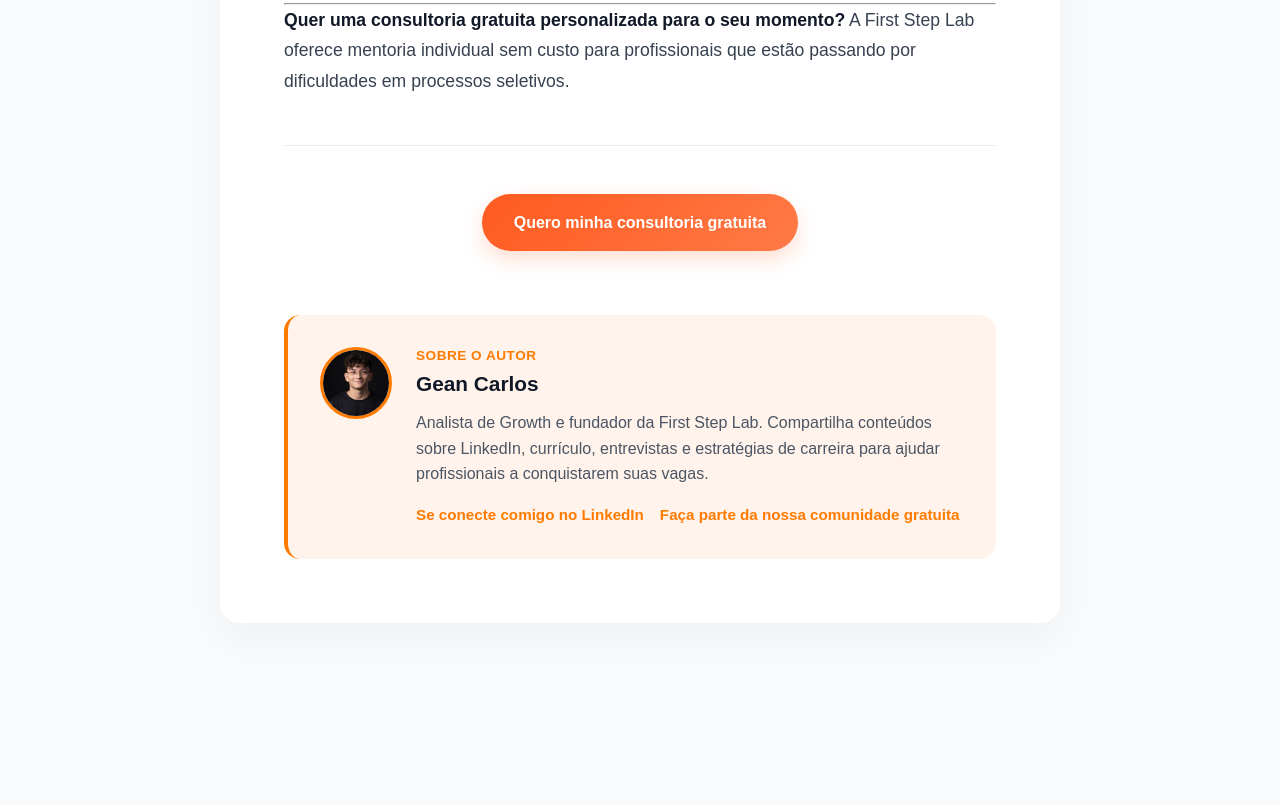
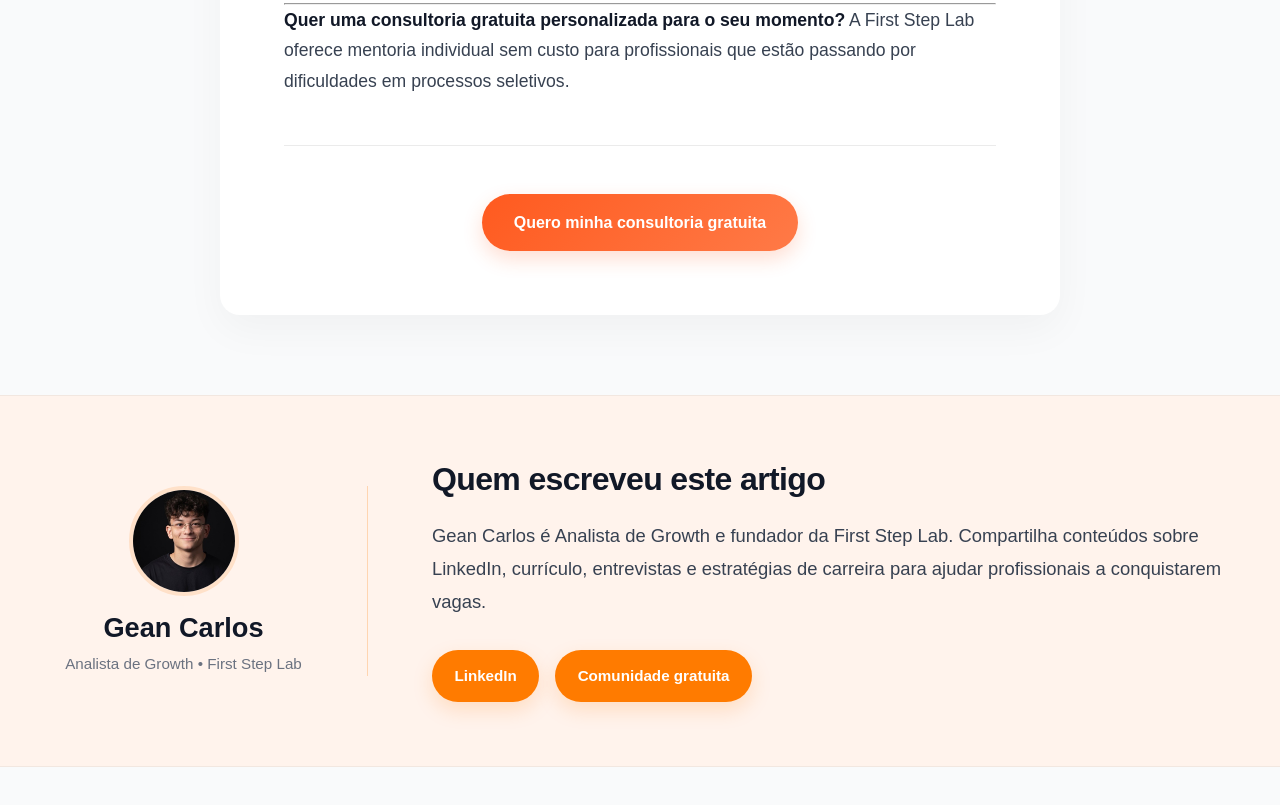
Before and after one commit to Geanccr07/fsl-blog, an Astro site: page /consultoria-de-carreira-gratuita in a window 1280 px wide. Shown: the part 5509-6314 px from the top of the page. Before the commit the page ends 6212 px from the top, so only its background shows below. Built offline with nearby package versions, Linux system fonts and the light colour scheme; Astro itself is replaced by a stand-in of ours.

Commit message:
novo bloco do autor

```diff
--- a/src/content/blog/consultoria-de-carreira-gratuita.md
+++ b/src/content/blog/consultoria-de-carreira-gratuita.md
@@ -6,7 +6,7 @@ author: "Gean Carlos"
 authorRole: "Growth Analyst | First Step Lab"
 authorImage: "/gean.jpg"
 seoTitle: "Consultoria de carreira gratuita"
-tags: ["consultoria de carreira", "carreira", "primeiro emprego", "recolocação profissional", "mentoria gratuita"]
+tags: ["consultoria de carreira", "carreira", "recolocação profissional", "mentoria gratuita"]
 cta_text: "Quero minha consultoria gratuita"
 cta_url: "https://firststeplab.com.br/#leadForm"
 
--- a/src/pages/[slug].astro
+++ b/src/pages/[slug].astro
@@ -255,7 +255,13 @@ height="0" width="0" style="display:none;visibility:hidden"></iframe></noscript>
       }
 
 
-<section class="author-bio">
+</article>
+
+<section class="author-bio-wrapper">
+
+  <div class="author-bio">
+
+    <div class="author-bio-left">
 
       <img
         src="/gean.jpg"
@@ -263,18 +269,24 @@ height="0" width="0" style="display:none;visibility:hidden"></iframe></noscript>
         class="author-bio-avatar"
       />
 
-  <div class="author-bio-content">
-
-    <h2>Sobre o Autor</h2>
+      <div class="author-bio-meta">
 
         <h3>Gean Carlos</h3>
 
+        <span>Analista de Growth • First Step Lab</span>
+
+      </div>
+
+    </div>
+
+    <div class="author-bio-right">
+
+      <h2>Quem escreveu este artigo</h2>
+
       <p>
-      Analista de Growth e fundador da First Step Lab.
-      Compartilha conteúdos sobre LinkedIn,
-      currículo, entrevistas e estratégias
-      de carreira para ajudar profissionais
-      a conquistarem suas vagas.
+        Gean Carlos é Analista de Growth e fundador da First Step Lab.
+        Compartilha conteúdos sobre LinkedIn, currículo, entrevistas
+        e estratégias de carreira para ajudar profissionais a conquistarem vagas.
       </p>
 
       <div class="author-links">
@@ -283,15 +295,17 @@ height="0" width="0" style="display:none;visibility:hidden"></iframe></noscript>
           href="https://www.linkedin.com/in/gean-carlos-ribeiro/"
           target="_blank"
         >
-        Se conecte comigo no LinkedIn
+          LinkedIn
         </a>
 
         <a
           href="https://firststeplab.com.br/#leadForm"
           target="_blank"
         >
-        Faça parte da nossa comunidade gratuita
+          Comunidade gratuita
         </a>
+
+      </div>
 
     </div>
 
--- a/src/styles/blog.css
+++ b/src/styles/blog.css
@@ -318,69 +318,121 @@ html {
 }
 
 /* ==========================================================================
-   7. COMPONENTES: BIO DO AUTOR (Fim do artigo)
+   7. BIO DO AUTOR (Fim do artigo)
    ========================================================================== */
+
+.author-bio-wrapper {
+  width: 100vw;
+  margin-left: calc(50% - 50vw);
+  margin-top: 5rem;
+  background: #fff3ec;
+  border-top: 1px solid rgba(0,0,0,0.05);
+  border-bottom: 1px solid rgba(0,0,0,0.05);
+}
+
 .author-bio {
-  margin-top: 4rem;
-  background: #fff3ec;
-  border-left: 4px solid #ff7b00;
-  padding: 2rem;
-  border-radius: 16px;
-  display: flex; /* Mudança para ficar lado a lado e ocupar menos altura */
-  align-items: flex-start;
-  gap: 1.5rem;
+  max-width: 1280px;
+  margin: 0 auto;
+  padding: 4rem 3rem;
+
+  display: grid;
+  grid-template-columns: 320px 1fr;
+  gap: 4rem;
+  align-items: center;
+}
+
+.author-bio-left {
+  display: flex;
+  flex-direction: column;
+  align-items: center;
+  text-align: center;
+
+  padding-right: 3rem;
+  border-right: 1px solid rgba(255,123,0,0.25);
 }
 
 .author-bio-avatar {
-  width: 72px; /* Reduzido de 110px para ocupar menos espaço */
-  height: 72px;
+  width: 110px;
+  height: 110px;
   border-radius: 50%;
   object-fit: cover;
-  border: 3px solid #ff7b00;
-  flex-shrink: 0;
+
+  border: 4px solid rgba(255,123,0,0.15);
+
+  margin-bottom: 1rem;
 }
 
-.author-bio-content h2 {
-  font-size: 0.85rem;
-  text-transform: uppercase;
-  letter-spacing: 0.5px;
-  color: #ff7b00;
-  margin-top: 0;
-  margin-bottom: 4px;
+.author-bio-meta h3 {
+  margin: 0;
+  font-size: 1.7rem;
+  color: #111827;
+  line-height: 1.2;
 }
 
-.author-bio-content h3 {
-  font-size: 1.3rem;
-  color: #111827;
-  margin-top: 0;
-  margin-bottom: 12px;
+.author-bio-meta span {
+  display: block;
+  margin-top: 0.5rem;
+
+  font-size: 0.95rem;
+  color: #6b7280;
+  line-height: 1.5;
 }
 
-.author-bio-content p {
-  margin-bottom: 16px;
-  color: #4b5563;
-  font-size: 1rem;
-  line-height: 1.6;
+.author-bio-right h2 {
+  margin-top: 0;
+  margin-bottom: 1.25rem;
+
+  font-size: 2rem;
+  line-height: 1.2;
+  color: #111827;
+  letter-spacing: -0.02em;
+}
+
+.author-bio-right p {
+  font-size: 1.15rem;
+  line-height: 1.8;
+  color: #374151;
+
+  max-width: 900px;
+
+  margin-bottom: 2rem;
 }
 
 .author-links {
   display: flex;
-  gap: 16px;
+  gap: 1rem;
   flex-wrap: wrap;
 }
 
 .author-links a {
-  color: #ff7b00;
+  display: inline-flex;
+  align-items: center;
+  justify-content: center;
+
+  padding: 0.85rem 1.4rem;
+
+  border-radius: 999px;
+
+  background: #ff7b00;
+  color: white;
+
+  text-decoration: none;
   font-weight: 600;
   font-size: 0.95rem;
-  text-decoration: none;
-  transition: color 0.2s;
+
+  transition:
+    transform 0.2s ease,
+    opacity 0.2s ease,
+    box-shadow 0.2s ease;
+
+  box-shadow: 0 8px 20px rgba(255,123,0,0.18);
 }
 
 .author-links a:hover {
-  color: #e66a00;
-  text-decoration: underline;
+  transform: translateY(-2px);
+  opacity: 0.95;
 }
+
 
 /* ==========================================================================
    8. RESPONSIVIDADE (MOBILE)
@@ -484,3 +536,57 @@ html {
     max-width: 320px;
   }
 }
+
+  /* BIO DO AUTOR (Fim do artigo) */
+@media (max-width: 768px) {
+
+  .author-bio-wrapper {
+    margin-top: 3rem;
+  }
+
+  .author-bio {
+    grid-template-columns: 1fr;
+    gap: 2rem;
+
+    padding: 2.5rem 1.5rem;
+  }
+
+  .author-bio-left {
+    border-right: none;
+    border-bottom: 1px solid rgba(255,123,0,0.2);
+
+    padding-right: 0;
+    padding-bottom: 2rem;
+  }
+
+  .author-bio-avatar {
+    width: 88px;
+    height: 88px;
+  }
+
+  .author-bio-meta h3 {
+    font-size: 1.4rem;
+  }
+
+  .author-bio-right {
+    text-align: center;
+  }
+
+  .author-bio-right h2 {
+    font-size: 1.5rem;
+  }
+
+  .author-bio-right p {
+    font-size: 1rem;
+    line-height: 1.7;
+  }
+
+  .author-links {
+    justify-content: center;
+  }
+
+  .author-links a {
+    width: 100%;
+  }
+
+}
```
Lines whose indentation alone changed are shown as unchanged.
